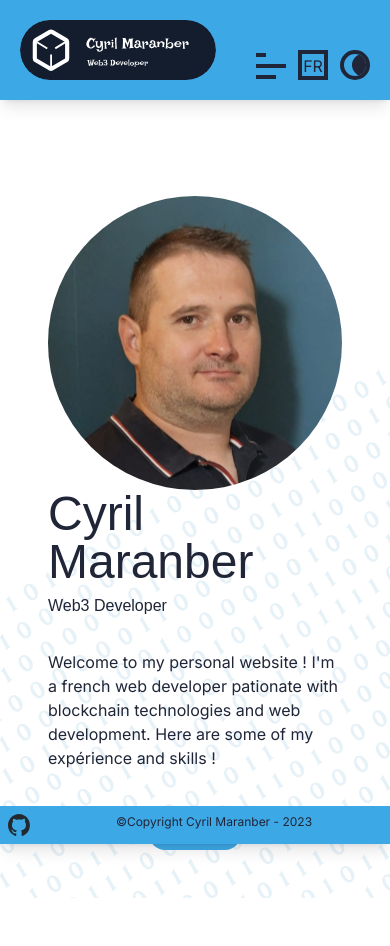
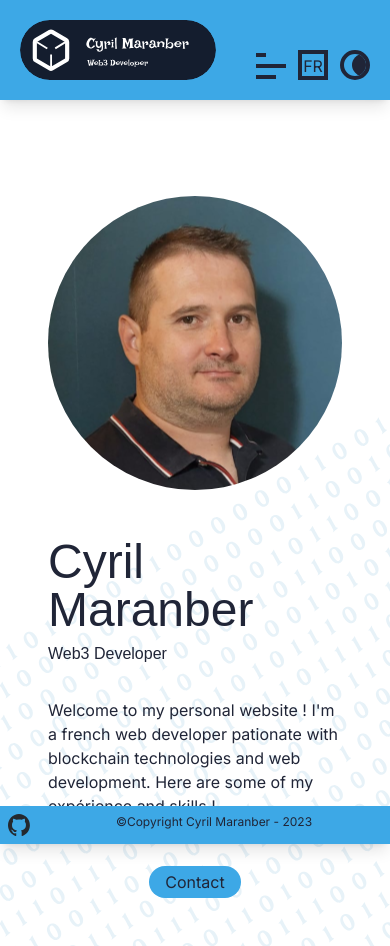
Before and after one commit to AntFrasier/personalWebsite, a Next.js app: page / in a window 390 px wide. Before the commit the page ends 898 px from the top, so only its background shows below. Built offline with nearby package versions, Linux system fonts and the light colour scheme; a web font is replaced by a local one.

Commit message:
responsive

```diff
--- a/app/page.tsx
+++ b/app/page.tsx
@@ -16,7 +16,7 @@ export default function Home() {
       <div className="flex flex-col ">
         <div className='flex flex-row-reverse flex-wrap justify-end'>
           <Image
-              className='sm:ml-12 xl:max-w-[45%] max-w[55%]'
+              className='sm:ml-12 xl:max-w-[45%] max-w[55%] mb-12'
               src={"/img/CyrilMaranber.svg"}
               alt="Cyril Maranber Developer Web"
               width={400}
```
